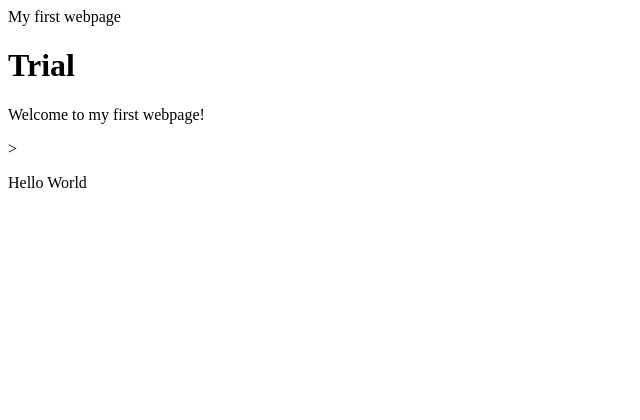
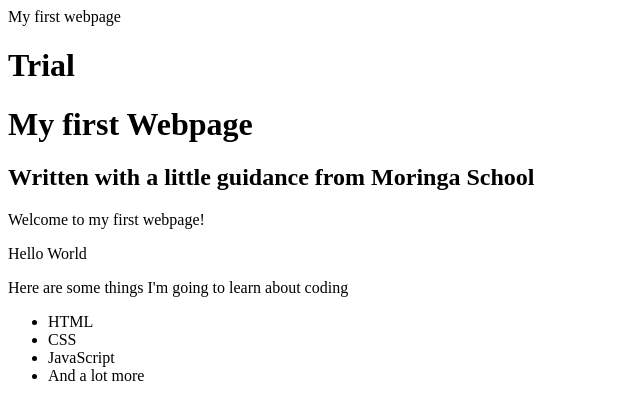
Before and after one commit to ianmwariri/FirstWebpage, a plain HTML site: page my-first-webpage.html in a window 1280 px wide. Shown: the whole page, without its empty margins (0-640 px from the left). Drawn offline with Linux system fonts and the light colour scheme.

Commit message:
add list elements

```diff
--- a/my-first-webpage.html
+++ b/my-first-webpage.html
@@ -5,7 +5,19 @@
     <h1>Trial</h1>
   </head>
   <body>
-   <p>Welcome to my first webpage!</p>>
+    <h1>My first Webpage</h1>
+    <h2>Written with a little guidance from Moringa School</h2>
+
+   <p>Welcome to my first webpage!</p>
    <p>Hello World</p>
+
+   <p>Here are some things I'm going to learn about coding</p>
+
+   <ul>
+      <li>HTML</li>
+      <li>CSS</li>
+      <li>JavaScript</li>
+      <li>And a lot more</li>
+   </ul>
   </body>
 </html>
```
